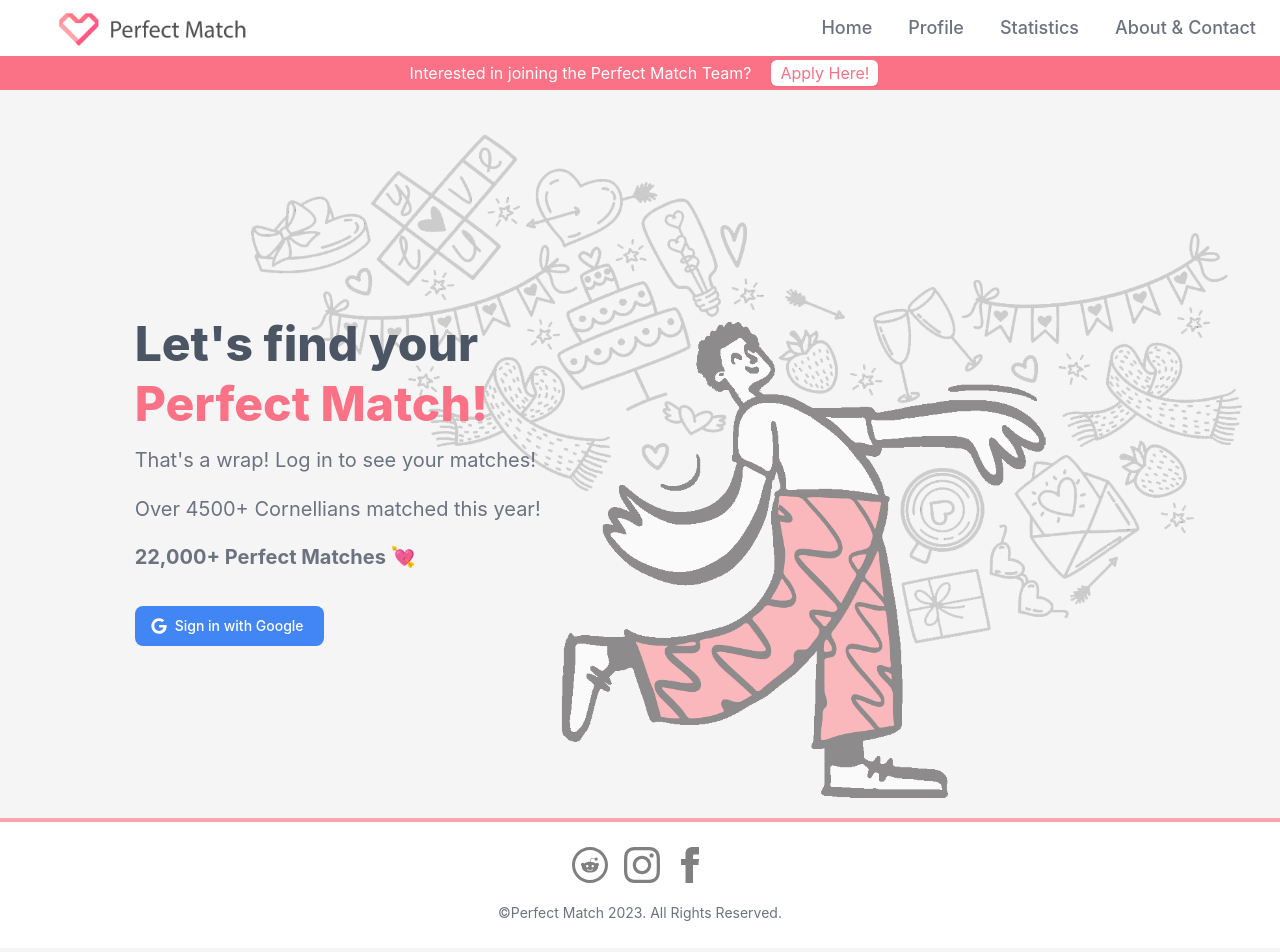
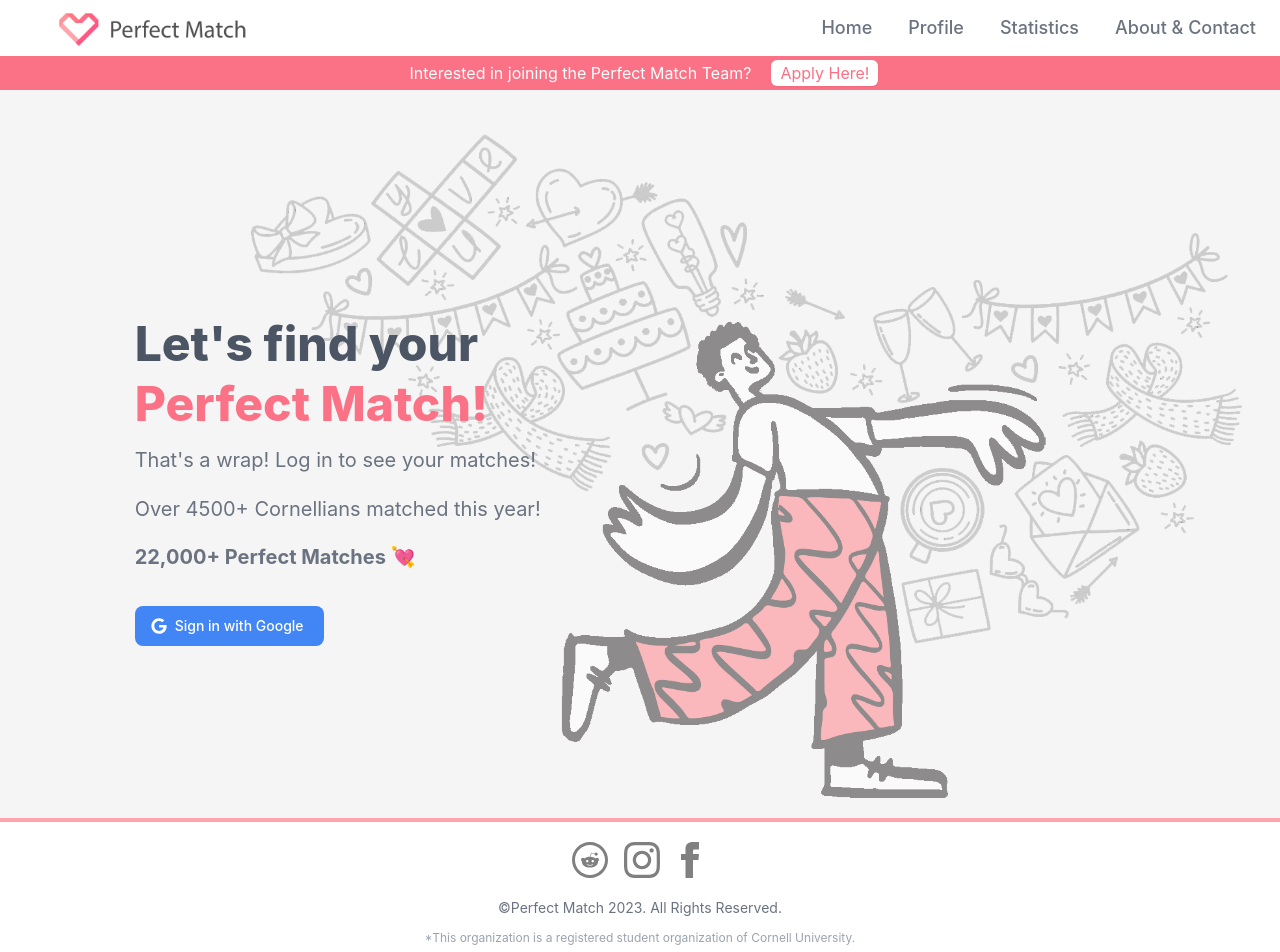
Before and after one commit to Perfect-Match-Org/perfect-match-web, a Next.js app: page / in a window 1280 px wide. Shown: the top 952 px of the page. Built offline with nearby package versions, Linux system fonts and the light colour scheme; no server answers; the database is empty.

Commit message:
update footer as per cornell guidelines

```diff
--- a/components/footer/footer.tsx
+++ b/components/footer/footer.tsx
@@ -3,17 +3,9 @@ import React from 'react';
 function Footer() {
     return (
         <div className="bg-white">
-            <hr className="border-2 border-rose-300" />
+            <hr className="border-2 border-rose-300 my-5" />
             <footer>
-                <div
-                    style={{
-                        display: 'flex',
-                        justifyContent: 'center',
-                        alignItems: 'center',
-                        paddingBottom: '20px',
-                        marginTop: '25px',
-                    }}
-                >
+                <div className="flex justify-center items-center mb-5">
                     <a href="https://www.reddit.com/user/PerfectMatch2020/" target="_blank" rel="noreferrer">
                         <img src="\reddit.svg" alt="Reddit Logo" className="w-7 sm:w-9 mr-4" />
                     </a>
@@ -27,21 +19,23 @@ function Footer() {
                     </a>
                 </div>
 
-                <p
-                    className="text-sm text-gray-500 dark:text-gray-400"
-                    style={{
-                        display: 'flex',
-                        justifyContent: 'center',
-                        alignItems: 'center',
-                        paddingBottom: '25px',
-                    }}
-                >
-                    ©{' '}
-                    <a href="/" target="_blank" rel="noreferrer" className="hover:underline">
-                        Perfect Match 2023.{' '}
-                    </a>{' '}
-                    &nbsp;All Rights Reserved.
-                </p>
+                <div className="text-sm text-gray-500 dark:text-gray-400 flex justify-center items-center mb-3">
+                    <p>
+                        ©
+                        <a href="/" target="_blank" rel="noreferrer" className="hover:underline">
+                            Perfect Match 2023.
+                        </a>
+                        &nbsp;All Rights Reserved.
+                    </p>
+                </div>
+
+                <div className="text-xs text-gray-400 flex justify-center mb-3">
+                    *This organization is a registered student organization of Cornell University.
+                </div>
+                <div className="text-xs text-gray-400 flex justify-center pb-6">
+                    If you have a disability and are having trouble accessing information on this website or need materials in an alternate format, please
+                    contact us at cornell.perfectmatch@gmail.com.
+                </div>
             </footer>
         </div>
     );
```
